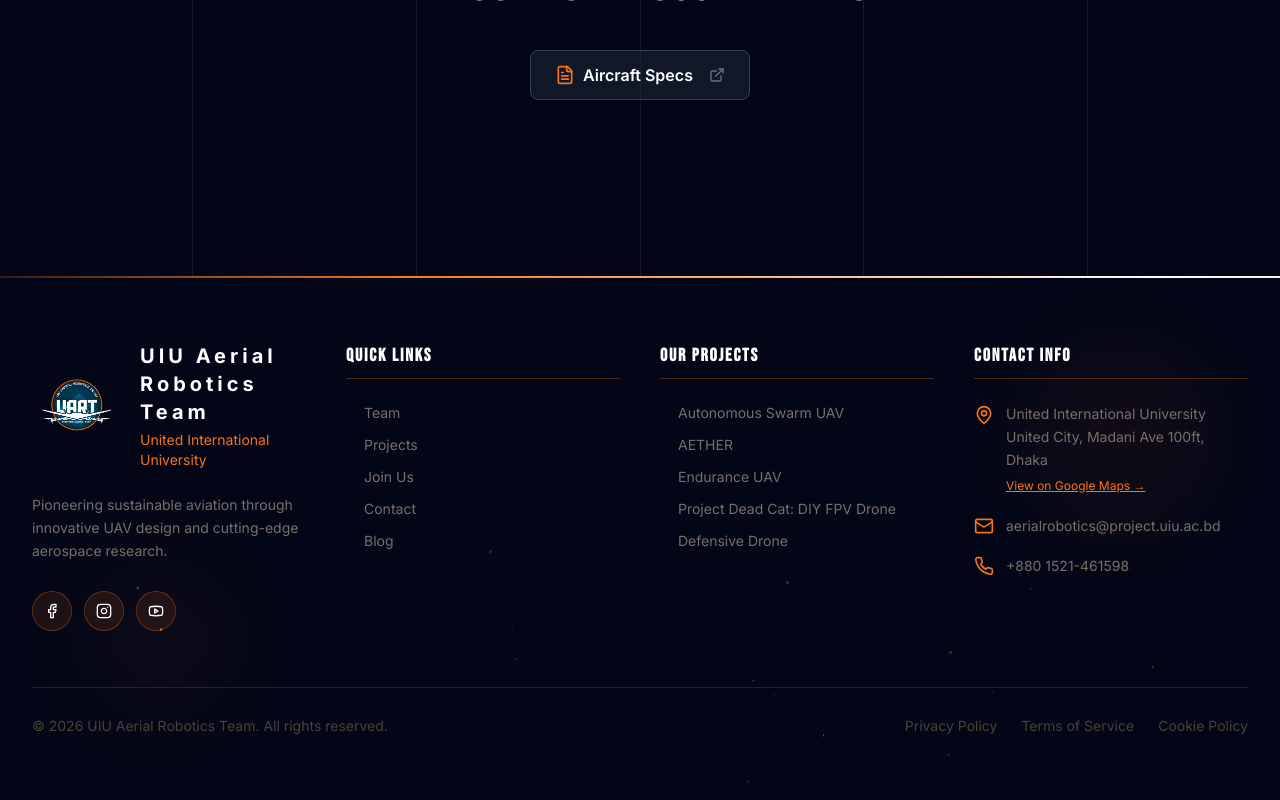
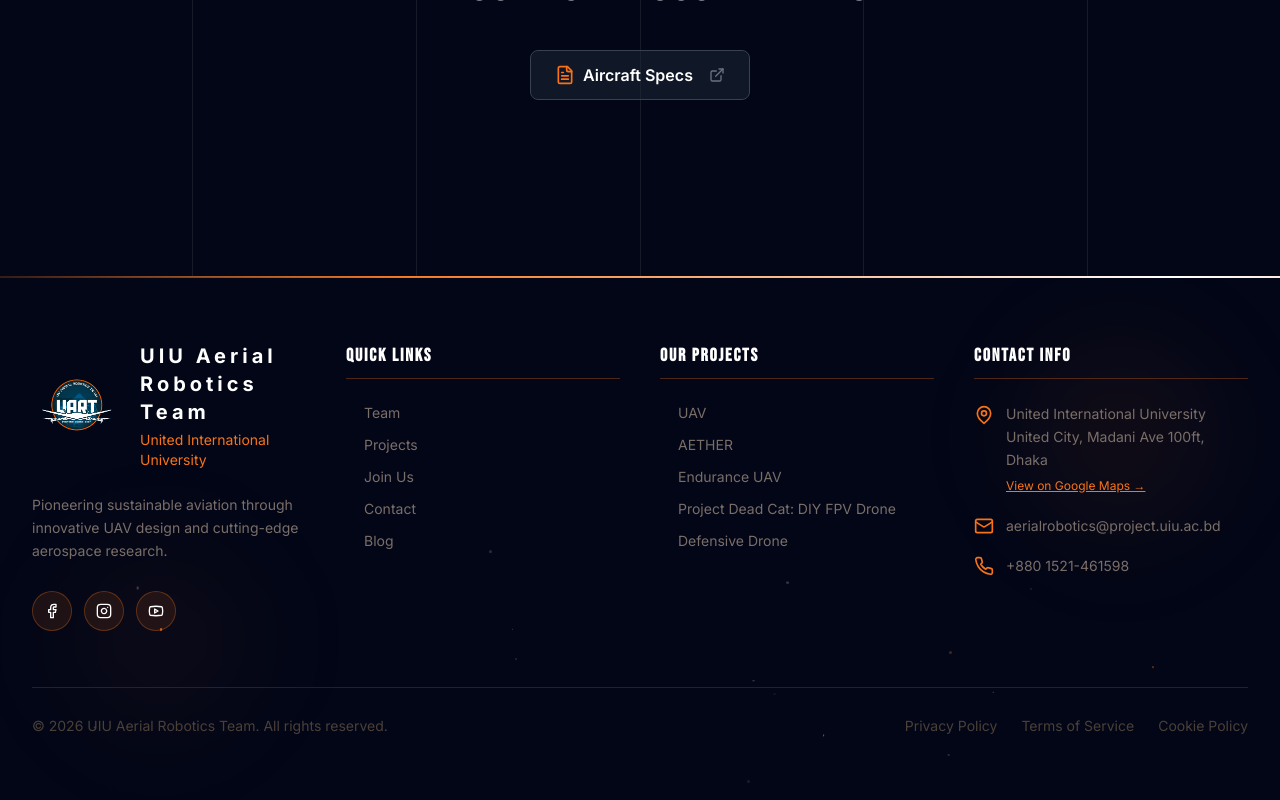
Before and after one commit to ifta-faisal/Web, a React (Vite) app: page /project/1 in a window 1280 px wide. Shown: the part 2655-3455 px from the top of the page. Built offline with nearby package versions, Linux system fonts and the light colour scheme.

Commit message:
update deadcat

```diff
--- a/src/data/projectsData.ts
+++ b/src/data/projectsData.ts
@@ -30,7 +30,7 @@ export interface ProjectData {
 
 export const projectsData: ProjectData[] = [
   {
-    id: 10, name: "Autonomous Swarm UAV",
+    id: 10, name: " UAV",
     description: "Next-gen AI-powered swarm drone system for coordinated multi-agent missions.",
     longDescription: "The Autonomous Swarm UAV project represents the cutting edge of multi-agent aerial robotics. A fleet of coordinated drones communicates via mesh networking and onboard AI to autonomously plan, execute, and adapt to complex missions.",
     image: project10, category: "ai", year: "2026", status: "Active", isLatest: true,
@@ -44,7 +44,7 @@ export const projectsData: ProjectData[] = [
       { label: "Payload", value: "500g per unit" }
     ],
     media: [project10, swarm1, swarm2, swarm3, swarm4, swarm5],
-    docs: [{ title: "Swarm Architecture", url: "#" }, { title: "AI System Guide", url: "#" }, { title: "Mission Planning", url: "#" }],
+    docs: [{ title: "TDR", url: "#" },],
     videoUrl: "https://www.youtube.com/embed/dQw4w9WgXcQ"
   },
   {
@@ -94,7 +94,7 @@ export const projectsData: ProjectData[] = [
     ],
     media: [deadcat1, deadcat2, deadcat3, deadcat4, deadcat5],
     docs: [
-      { title: "Dead Cat Systems Manual", url: "https://drive.google.com/file/d/10tRqMCycjaOOR6zgCnPWBxOkARIw_YE4/view?usp=sharing" },
+      { title: "Dead Cat Systems Manual", url: "https://drive.google.com/file/d/1gAf_FV3DuQHDXwpTMfXwGkugqm9GQWEA/view?usp=sharing" },
     ],
     videoUrl: "https://www.youtube.com/embed/dQw4w9WgXcQ"
   },
```
